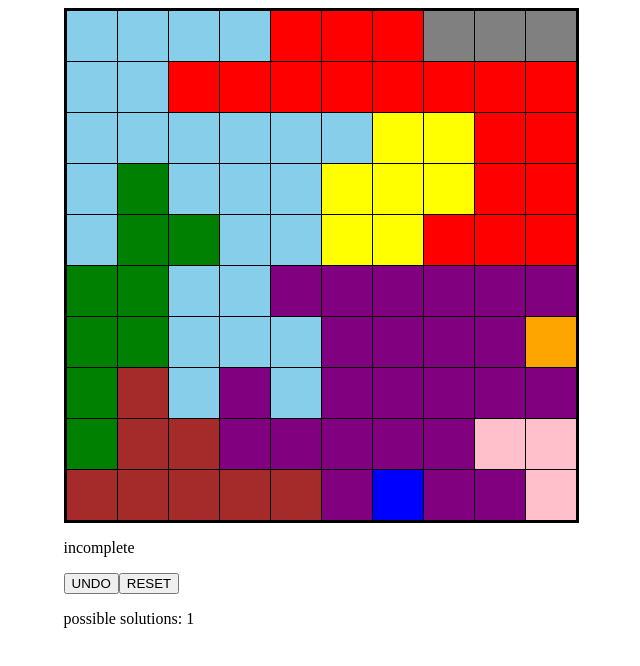
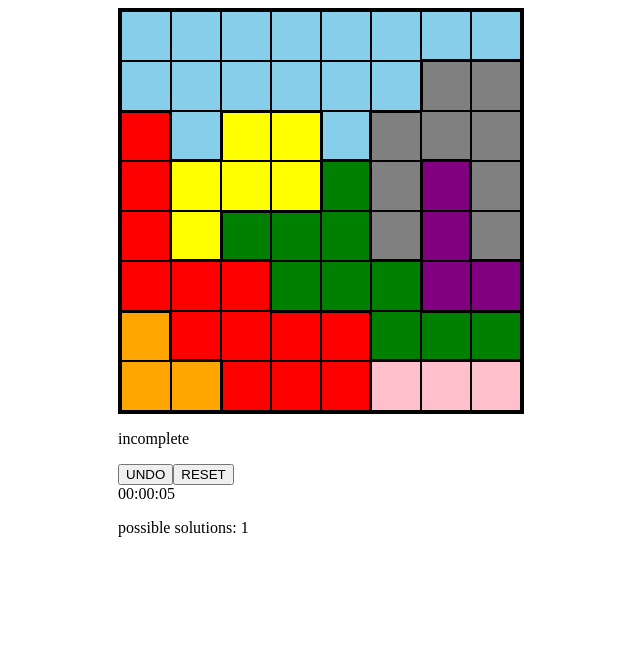
Before and after one commit to benWu26/queens, a React (Vite) app: page / in a window 1280 px wide. Shown: the top 666 px of the page, without its empty margins (319-959 px from the left). Built offline with nearby package versions, Linux system fonts and the light colour scheme.

Commit message:
Added stopwatch and color borders. Moved some logic into the Board component. forgot to split into multiple commits, oh well :P

```diff
--- a/src/Board.tsx
+++ b/src/Board.tsx
@@ -3,7 +3,9 @@ import Cell from "./Cell";
 import {boardType, boardPropType} from "./types"
 import _ from "lodash";
 import { updateBoard, invalidateCellOnDrag, undoEvent, resetBoardState } from "./BoardInteractionLogic";
+import { solvePuzzleRecursively } from "./BoardSolver";
 import {validateSolution} from "./BoardSolver"
+import Stopwatch from "./Stopwatch";
 
 
 function Board(props: boardPropType) {
@@ -79,6 +81,43 @@ function Board(props: boardPropType) {
                 {
                     // 2 layers of mapping
                     board.map((row, rowIndex) => row.map((cell, columnIndex) => {
+                        let bottomBorder = false;
+                        let rightBorder = false;
+                        let topBorder = false;
+                        let leftBorder = false;
+
+                        if (rowIndex % 2 === 0) {
+                            if (rowIndex > 0) {
+                                if (cell.color !== board[rowIndex-1][columnIndex].color) {
+                                    topBorder = true;
+                                }
+                            }
+
+                            if (rowIndex < board.length - 1){
+                                if (cell.color !== board[rowIndex+1][columnIndex].color) {
+                                    bottomBorder = true;
+                                }
+                            }
+                        }
+
+                        if (columnIndex % 2 === 0) {
+                            if (columnIndex > 0) {
+                                if (cell.color !== board[rowIndex][columnIndex-1].color) {
+                                    leftBorder = true;
+                                }
+                            }
+
+                            if (columnIndex < board.length - 1) {
+                                if (cell.color !== board[rowIndex][columnIndex+1].color) {
+                                    rightBorder = true;
+                                }
+                            }
+                        }
+
+
+
+
+
                         // cell props:
                         // key (calculated by treating the 2d array as a 1d array)
                         // cell: cellType
@@ -86,6 +125,10 @@ function Board(props: boardPropType) {
                         return <Cell key={rowIndex * board.length + columnIndex}
                             color={cell.color}
                             playerStatus={cell.playerStatus}
+                            rightBorder={rightBorder}
+                            bottomBorder={bottomBorder}
+                            leftBorder = {leftBorder}
+                            topBorder = {topBorder}
                             updatePlayerStatusClick={() => onCellClick(rowIndex, columnIndex)}
                             updatePlayerStatusDrag={() => onDrag(rowIndex, columnIndex)}
                             ></Cell>
@@ -93,6 +136,7 @@ function Board(props: boardPropType) {
                     }))
                 }
             </div>
+
             <p>{validateSolution(board) ? "complete" : "incomplete"}</p>
 
             {/* The Undo button */}
@@ -103,6 +147,9 @@ function Board(props: boardPropType) {
             <button onClick={onResetButtonClick}>
                 RESET
             </button>
+            <Stopwatch isRunning={!validateSolution(board)}></Stopwatch>
+
+            <p>possible solutions: {solvePuzzleRecursively(props.board).length}</p>
         </div>
     )
 }
--- a/src/BoardSolver.ts
+++ b/src/BoardSolver.ts
@@ -3,6 +3,8 @@ import { boardType, playerStatusType, cellType, cellGroupType } from "./types";
 import rfdc from "rfdc";
 const clone = rfdc();
 import _ from "lodash";
+import {cellChangeType, ruleFunctionType, boardGroupsType} from "./types"
+
 // --------------------------- SOLUTION VALIDATION ------------------------------
 
 /**
@@ -85,14 +87,7 @@ const solvePuzzleRecursively = (board: boardType) => {
 // at the start of each run of rules, check if the board is solved (call validateSolution)
 // if validateSolution returns true, return the curent state of the board
 
-type cellChangeType = [number, number, playerStatusType];
-type ruleFunctionType = (board: boardType, groups: boardGroupsType) => cellChangeType[] | false;
 
-type boardGroupsType = {
-    rows: cellGroupType[];
-    columns: cellGroupType[];
-    colorGroups: cellGroupType[];
-};
 
 const createDefaultCellGroup = (): cellGroupType => {
     return {
--- a/src/Cell.tsx
+++ b/src/Cell.tsx
@@ -1,5 +1,5 @@
 import { cellPropType } from './types';
-import { memo, useState } from 'react';
+import React, { memo, useState } from 'react';
 import dot from './assets/dot.svg';
 import crown from './assets/crown.svg';
 
@@ -20,9 +20,15 @@ const colors = ["skyblue", "gray", "red", "yellow", "green", "purple", "orange",
  */
 function Cell(props: cellPropType) {
     // console.log("cell re-rendered!");
+    const style: React.CSSProperties = { backgroundColor: colors[props.color]};
+
+    style.borderLeft = props.leftBorder ? "2px solid black" : "1px solid black"
+    style.borderRight = props.rightBorder ? "2px solid black" : "1px solid black"
+    style.borderBottom = props.bottomBorder ? "2px solid black" : "1px solid black"
+    style.borderTop = props.topBorder ? "2px solid black" : "1px solid black"
 
     return (
-        <div className="cell" style={{ backgroundColor: colors[props.color] }}
+        <div className="cell" style={style}
         onMouseDown={
             () => {
                 props.updatePlayerStatusClick();
--- /dev/null
+++ b/src/Stopwatch.tsx
@@ -0,0 +1,44 @@
+import React, {useState, useEffect, useRef} from 'react';
+import { stopWatchPropTypes } from './types';
+
+function Stopwatch (props: stopWatchPropTypes) {
+    const [elapsedTime, setElapsedTime] = useState(0);
+
+    const intervalIdRef = useRef(0);
+    const startTimeRef = useRef(Date.now());
+
+    useEffect(() => {
+        if (props.isRunning) {
+            intervalIdRef.current = setInterval(() => {
+                setElapsedTime(Date.now() - startTimeRef.current);
+            }, 10);
+        }
+
+        return () => {
+            clearInterval(intervalIdRef.current);
+        }
+
+    }, [props.isRunning])
+
+    function formatTime() {
+        const hours = Math.floor(elapsedTime / (3600000));
+        const minutes = Math.floor(elapsedTime / (1000 * 60)) % 60;
+        const seconds = Math.floor(elapsedTime / 1000) % 60;
+
+        return `${padZeros(hours)}:${padZeros(minutes)}:${padZeros(seconds)}`;
+
+    }
+
+    const padZeros = (n: number) => {
+        return (n < 10 ? "0" + n : n)
+    }
+
+    return (
+        <div className="stopwatch">
+            <div className="display">{formatTime()}</div>
+        </div>
+    )
+}
+
+
+export default Stopwatch;
--- a/src/index.css
+++ b/src/index.css
@@ -2,6 +2,8 @@
   width: 50px;
   height: 50px;
   user-select: none;
+  box-sizing: border-box;
+  margin: 0pz;
 }
 
 body {
@@ -16,7 +18,6 @@ body {
   width: fit-content;
 
   display: grid;
-  gap: 1px;
   grid-template-columns: var(--grid-size, 1fr);
   grid-template-rows: var(--grid-size, 1fr);
 
--- a/src/main.tsx
+++ b/src/main.tsx
@@ -2,17 +2,14 @@ import { StrictMode } from 'react'
 import { createRoot } from 'react-dom/client'
 import './index.css'
 import Board from './Board.tsx'
-import { solvePuzzleRuleBased, solvePuzzleRecursively } from './BoardSolver.ts'
 import rfdc from 'rfdc'
-const clone = rfdc();
-import {generateValidBoard, testGenerationSpeed, generateOneBoard } from './BoardGenerator.ts'
+import {generateValidBoard} from './BoardGenerator.ts'
 
-const puzzleBoard = generateValidBoard(10);
+const puzzleBoard = generateValidBoard(8);
 
 
 createRoot(document.getElementById('root')!).render(
   <StrictMode>
     <Board board={puzzleBoard}></Board>
-    <p>possible solutions: {solvePuzzleRecursively(clone(puzzleBoard)).length}</p>
   </StrictMode>,
 )
```
Also changed, not shown: src/types.ts (+21 -1 lines).
